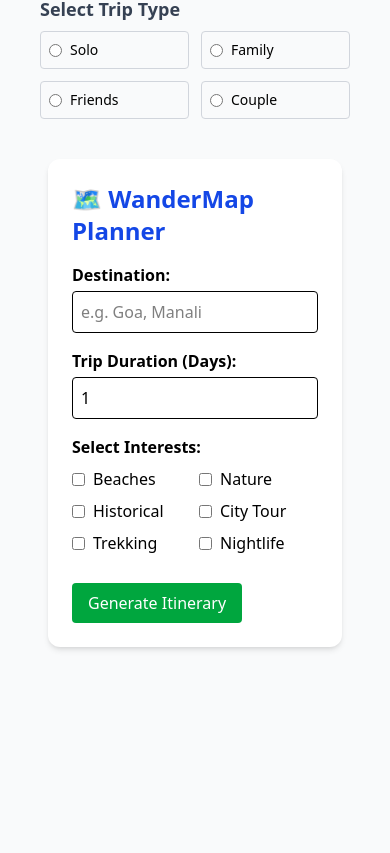
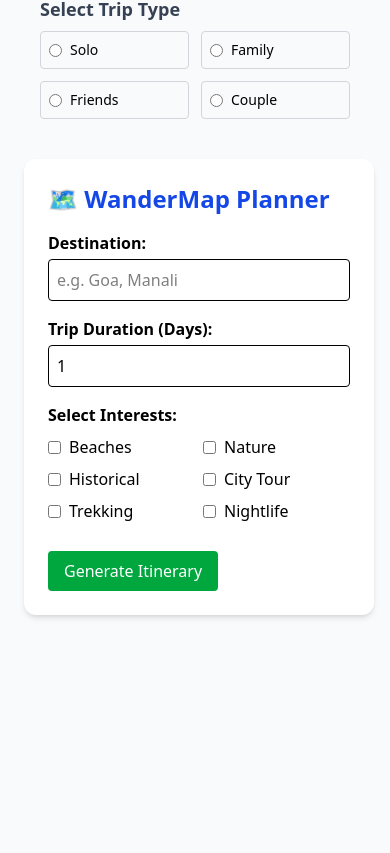
Before and after one commit to vishal-frontenddev/WanderMap_With_React.js, a React (Vite) app: page /planner in a window 390 px wide. Shown: the part 711-1564 px from the top of the page. Built offline with nearby package versions, Linux system fonts and the light colour scheme.

Commit message:
first commit

```diff
--- a/src/Components/TripPlanner.jsx
+++ b/src/Components/TripPlanner.jsx
@@ -39,7 +39,7 @@ const TripPlanner = () => {
   const activityOptions = Object.keys(activityIdeas);
 
   return (
-    <div className="p-6 max-w-xl mx-auto bg-white rounded-xl shadow-md">
+    <div id="trip" className="p-6 max-w-xl mx-auto bg-white rounded-xl shadow-md">
       <h1 className="text-2xl font-bold mb-4 text-blue-700">🗺️ WanderMap Planner</h1>
 
       <div className="mb-4">
--- a/src/index.css
+++ b/src/index.css
@@ -33,13 +33,19 @@ header{
     padding: 20px;
 }
 
-/* activityPrefrence */
-#activityPrefrence  {
+/* tripPlanner */
+#tripPlanner {
+    width: 100%;
+    /* background-color: green; */
+    position: relative;
+
+}
+#trip {
+    width: 350px;
     /* background-color: red; */
-    padding: 10px 20px;
+    position: absolute;
+    left: 0;
 }
-
-/* map-sec */
 
 
 /* footer */
--- a/src/pages/Planner.jsx
+++ b/src/pages/Planner.jsx
@@ -49,7 +49,7 @@ const Planner = () => {
 
 
 
-      <div className="min-h-screen bg-gray-50 p-6">
+      <div id="tripPlanner" className="min-h-screen bg-gray-50 p-6">
       <TripPlanner />
     </div>
 
```
